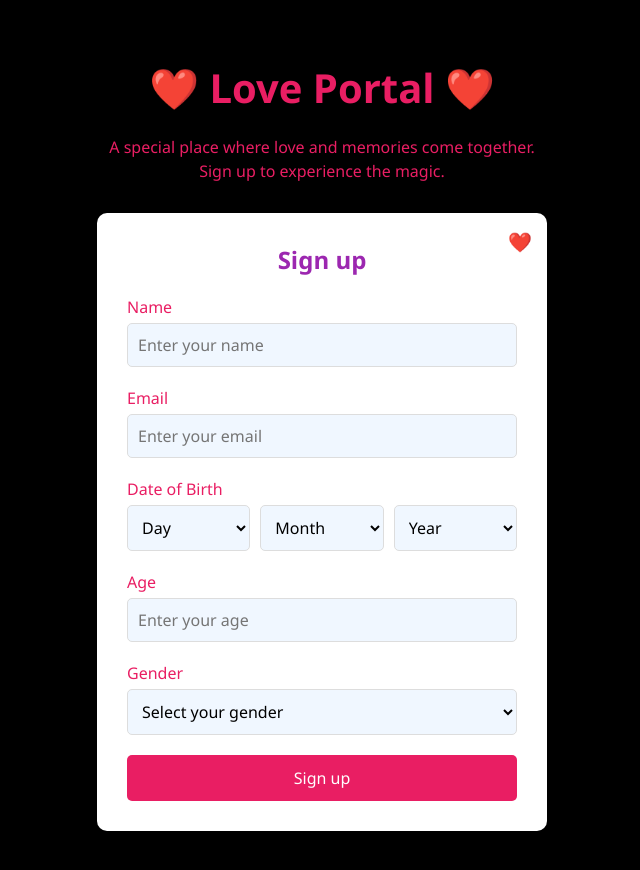
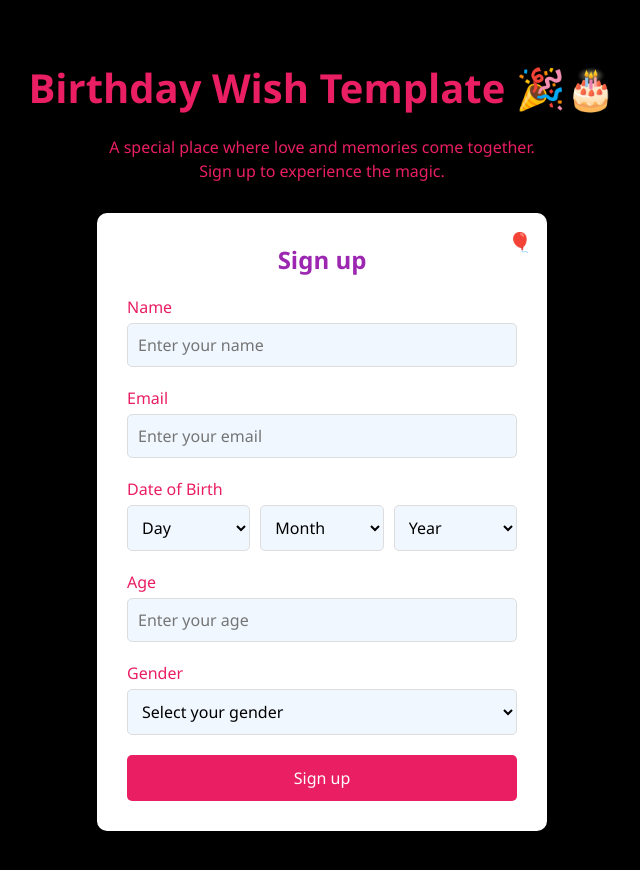
Before and after one commit to BikramMondal5/Birthday-wish, a plain HTML site: page index.html in a window 1280 px wide. Shown: the whole page, without its empty margins (318-958 px from the left). Drawn offline with nearby package versions, Linux system fonts and the light colour scheme.

Commit message:
Major changes

```diff
--- a/index.html
+++ b/index.html
@@ -3,7 +3,7 @@
 <head>
     <meta charset="UTF-8">
     <meta name="viewport" content="width=device-width, initial-scale=1.0">
-    <title>Love Portal</title>
+    <title>Birthday Wish Template</title>
     <link rel="icon" type="image/x-icon" href="favicon.ico">
     <!-- Add Three.js library -->
     <script src="https://cdnjs.cloudflare.com/ajax/libs/three.js/r128/three.min.js"></script>
@@ -32,11 +32,11 @@
     <div class="main-container">
         <!-- First Page - Sign Up Form -->
         <div id="signup-page">
-            <h1 class="logo">❤️ Love Portal ❤️</h1>
+            <h1 class="logo">Birthday Wish Template 🎉🎂</h1>
             <p class="tagline">A special place where love and memories come together.<br>Sign up to experience the magic.</p>
 
             <div class="form-container">
-                <div class="heart-corner">❤️</div>
+                <div class="heart-corner">🎈</div>
                 <h2>Sign up</h2>
 
                 <form id="signup-form">
@@ -93,7 +93,7 @@
 
         <!-- Second Page - Secret Code -->
         <div id="secret-page" class="hidden">
-            <h1 class="logo">❤️ Love Portal ❤️</h1>
+            <h1 class="logo">❤️ Birthday Wish Template ❤️</h1>
             <p class="tagline">A special place where love and memories come together.<br>Sign up to experience the magic.</p>
 
             <div class="form-container">
@@ -124,7 +124,7 @@
         <div class="modal-content">
             <h3>Thank You!</h3>
             <p>Your registration was successful.</p>
-            <p>Thanks for joining the Love Portal!</p>
+            <p>Thanks for joining the Birthday Wish Template!</p>
             <button class="close-btn" id="modal-close">Close</button>
         </div>
     </div>
--- a/script.js
+++ b/script.js
@@ -93,7 +93,7 @@ document.addEventListener('DOMContentLoaded', function () {
             console.log("Unlock attempted with code:", secretCode);
 
             // Check if the secret code is correct
-            if (secretCode === '15102024') {
+            if (secretCode === '11371137') {
                 secretError.style.display = 'none';
                 document.getElementById('secret-page').classList.add('hidden');
 
```
Also changed, not shown: 1 other file.
